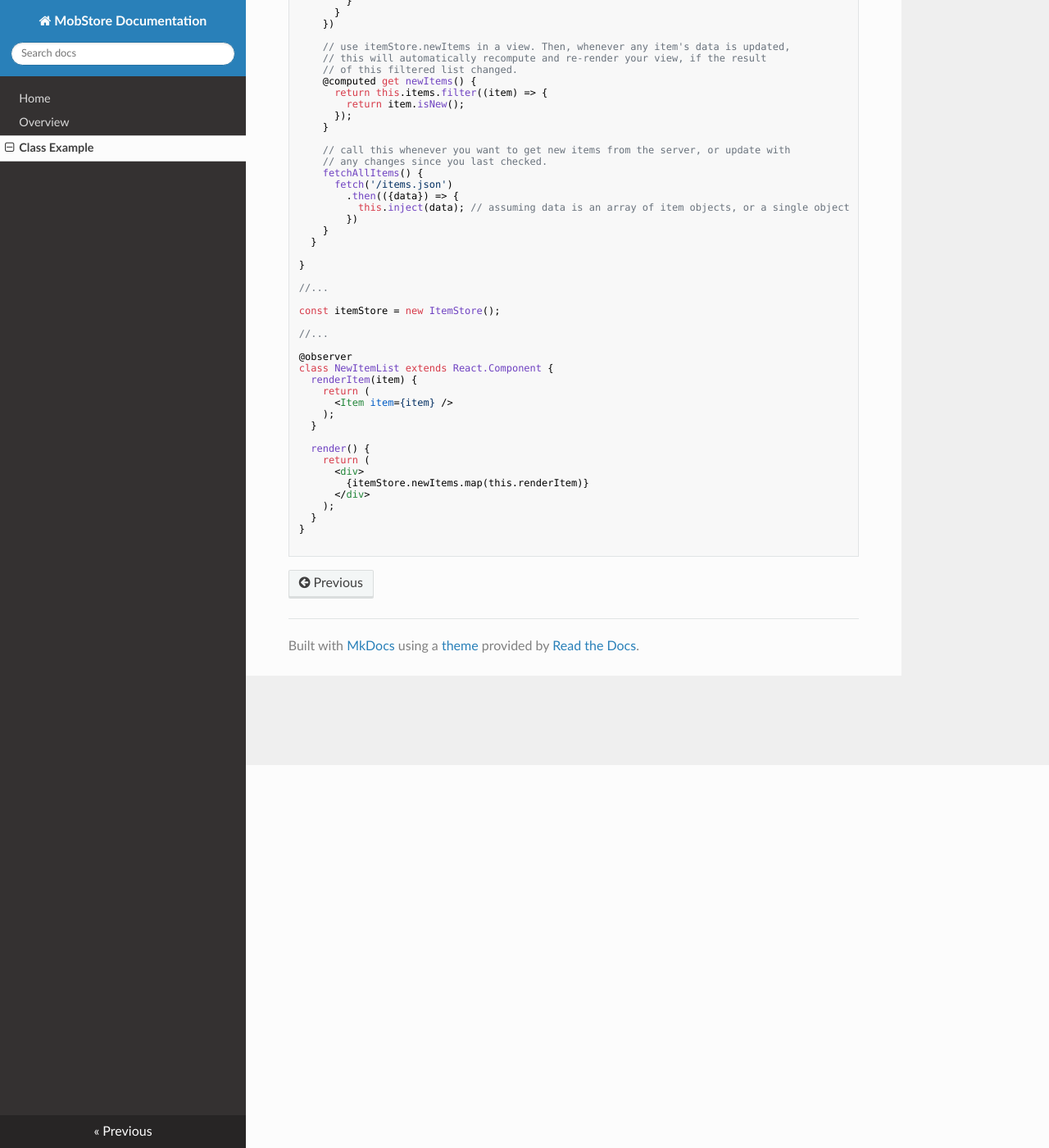
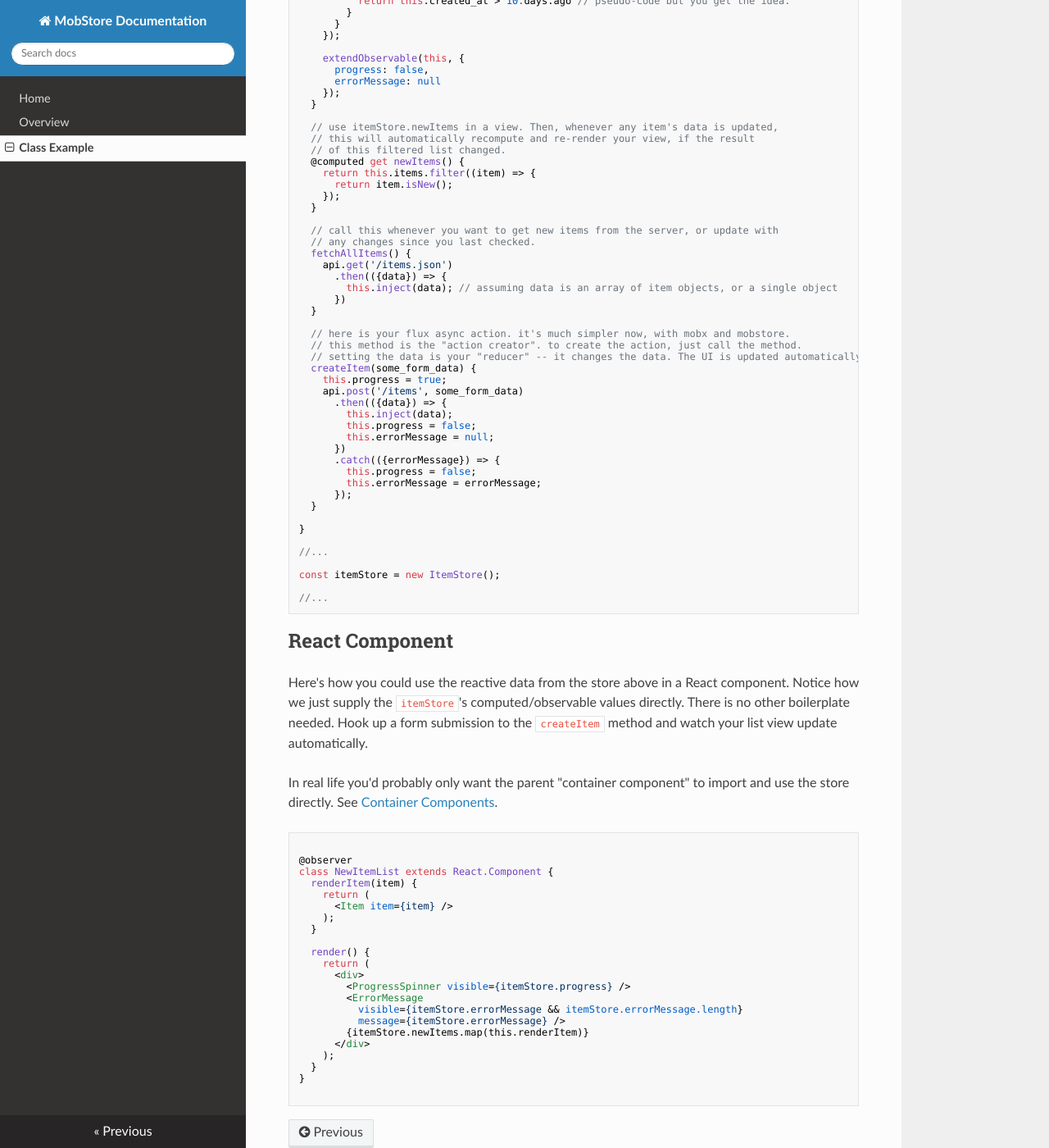
Before and after one commit to trelora/mobstore, an MkDocs documentation site: the page built from docs/class_example.md, in a window 1280 px wide and 1400 px high, scrolled down 467 px. Shown: the whole window at 82% size. Built offline with MkDocs 1.6.1, drawn with Linux system fonts in a browser that asks for light colours; nearby versions of some CDN libraries; old or Windows-style settings are respelled for this version of MkDocs; some of the changed text lies outside the part shown.

Commit message:
more docs updates

````diff
--- a/docs/class_example.md
+++ b/docs/class_example.md
@@ -8,6 +8,7 @@ This also shows how you can add instance methods to the items that you inject in
 ```javascript
 import {computed} from 'mobx';
 import {MobStore} from 'mobstore';
+import api from 'fictional-api'; // MobStore does not do any network requests.
 
 class ItemStore extends MobStore {
 
@@ -22,25 +23,47 @@ class ItemStore extends MobStore {
           return this.created_at > 10.days.ago // pseudo-code but you get the idea.
         }
       }
-    })
+    });
 
-    // use itemStore.newItems in a view. Then, whenever any item's data is updated,
-    // this will automatically recompute and re-render your view, if the result
-    // of this filtered list changed.
-    @computed get newItems() {
-      return this.items.filter((item) => {
-        return item.isNew();
+    extendObservable(this, {
+      progress: false,
+      errorMessage: null
+    });
+  }
+
+  // use itemStore.newItems in a view. Then, whenever any item's data is updated,
+  // this will automatically recompute and re-render your view, if the result
+  // of this filtered list changed.
+  @computed get newItems() {
+    return this.items.filter((item) => {
+      return item.isNew();
+    });
+  }
+
+  // call this whenever you want to get new items from the server, or update with
+  // any changes since you last checked.
+  fetchAllItems() {
+    api.get('/items.json')
+      .then(({data}) => {
+        this.inject(data); // assuming data is an array of item objects, or a single object
+      })
+  }
+
+  // here is your flux async action. it's much simpler now, with mobx and mobstore.
+  // this method is the "action creator". to create the action, just call the method.
+  // setting the data is your "reducer" -- it changes the data. The UI is updated automatically.
+  createItem(some_form_data) {
+    this.progress = true;
+    api.post('/items', some_form_data)
+      .then(({data}) => {
+        this.inject(data);
+        this.progress = false;
+        this.errorMessage = null;
+      })
+      .catch(({errorMessage}) => {
+        this.progress = false;
+        this.errorMessage = errorMessage;
       });
-    }
-
-    // call this whenever you want to get new items from the server, or update with
-    // any changes since you last checked.
-    fetchAllItems() {
-      fetch('/items.json')
-        .then(({data}) => {
-          this.inject(data); // assuming data is an array of item objects, or a single object
-        })
-    }
   }
 
 }
@@ -50,6 +73,16 @@ class ItemStore extends MobStore {
 const itemStore = new ItemStore();
 
 //...
+```
+
+## React Component
+
+Here's how you could use the reactive data from the store above in a React component. Notice how we just supply the `itemStore`'s computed/observable values directly. There is no other boilerplate needed. Hook up a form submission to the `createItem` method and watch your list view update automatically.
+
+In real life you'd probably only want the parent "container component" to import and use the store directly. See [Container Components](https://medium.com/@learnreact/container-components-c0e67432e005#.nms4vveql).
+
+
+```javascript
 
 @observer
 class NewItemList extends React.Component {
@@ -62,6 +95,10 @@ class NewItemList extends React.Component {
   render() {
     return (
       <div>
+        <ProgressSpinner visible={itemStore.progress} />
+        <ErrorMessage
+          visible={itemStore.errorMessage && itemStore.errorMessage.length}
+          message={itemStore.errorMessage} />
         {itemStore.newItems.map(this.renderItem)}
       </div>
     );
````
